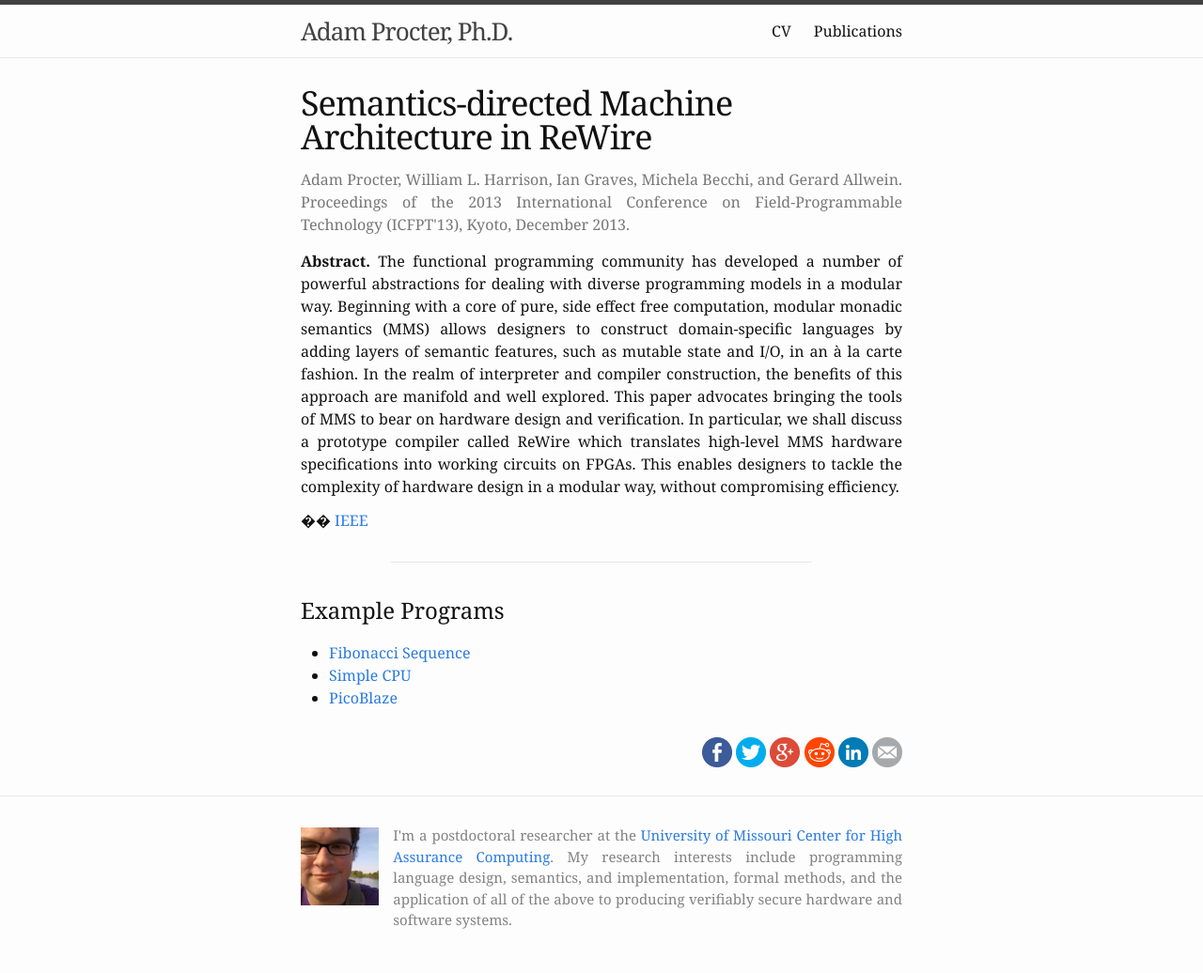
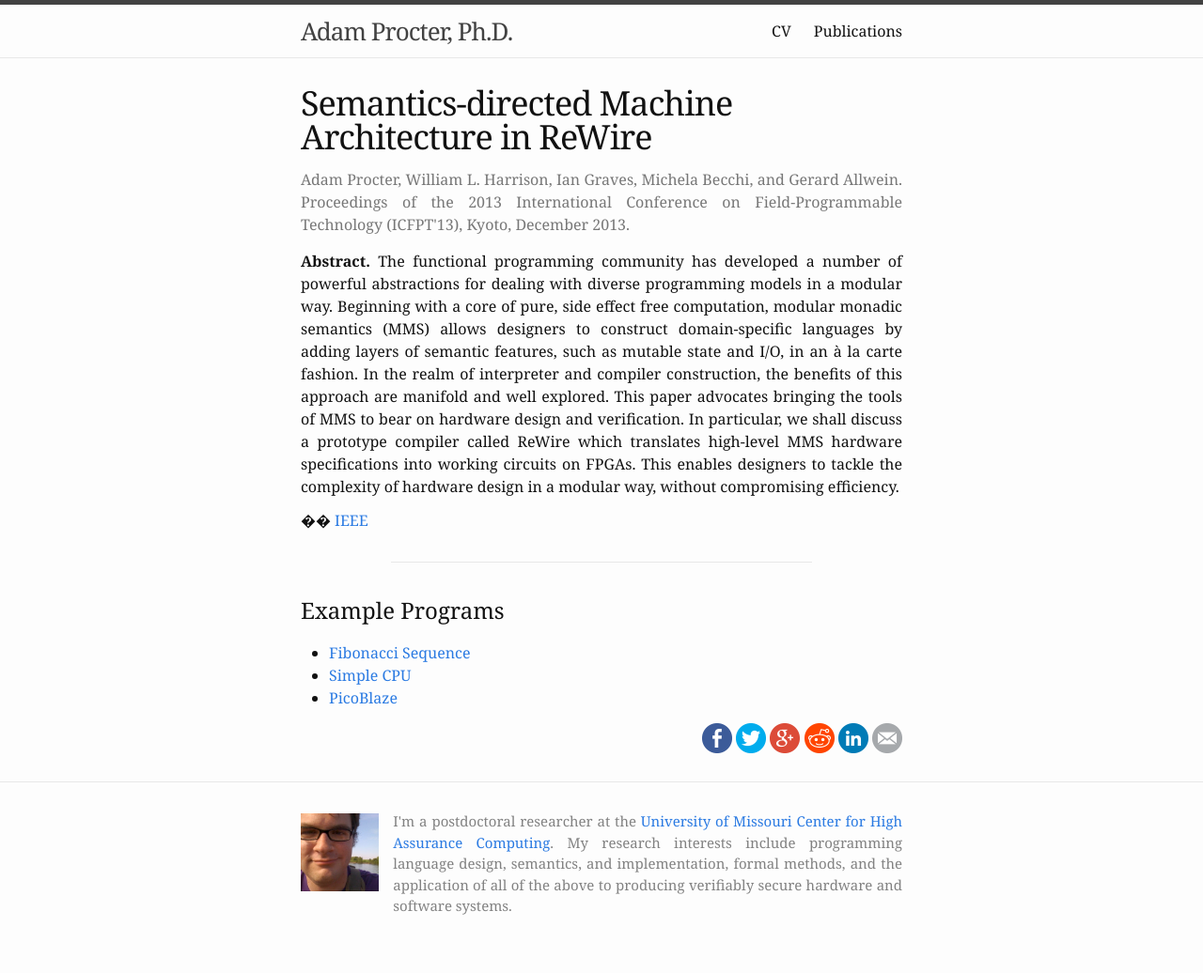
Before and after one commit to aprocter/aprocter.github.io, a Jekyll site: the page built from _publications/2013-icfpt.markdown, in a window 1280 px wide. Shown: the whole page at 94% size. Built offline with Jekyll 4.4.1, drawn with Linux system fonts in a browser that asks for light colours; nearby versions of some CDN libraries.

Commit message:
More spacing tweaks

```diff
--- a/_layouts/publication.html
+++ b/_layouts/publication.html
@@ -25,7 +25,7 @@
   {% if page.blank %}
   {% else %}
   <hr class="pub-content-separator" />
-  <article class="post-content">
+  <article class="pub-content">
     {{ content }}
   </article>
   {% endif %}
--- a/_sass/_layout.scss
+++ b/_sass/_layout.scss
@@ -243,8 +243,12 @@
     }
 }
 
+.home {
+    margin-bottom: 0;
+}
+
 .post-content {
-    margin-bottom: $spacing-unit;
+    //margin-bottom: $spacing-unit;
 
     h2 {
         font-size: 32px;
@@ -270,8 +274,16 @@
         }
     }
 
+    :last-child {
+        margin-bottom: 0;
+    }
+
     text-align: justify;
     @include media-query($on-palm) { text-align: left; }
+}
+
+.pub-list, .pub-list :last-child {
+  margin-bottom: 0;
 }
 
 .bio-photo {
```
